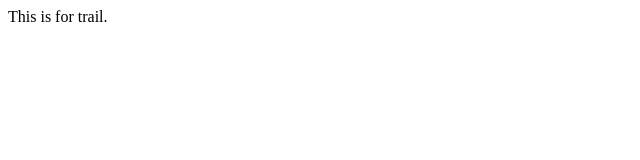
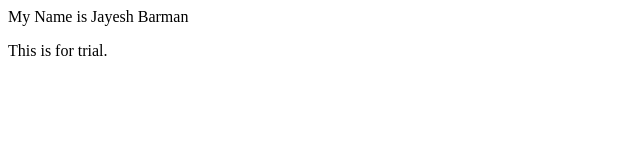
Before and after one commit to jayeshbarman/workspace, a plain HTML site: page hello.html in a window 1280 px wide. Shown: the whole page, without its empty margins (0-640 px from the left). Drawn offline with Linux system fonts and the light colour scheme.

Commit message:
Update hello.html

```diff
--- a/hello.html
+++ b/hello.html
@@ -3,6 +3,7 @@
         <title>Hello</title>
     </head>
     <body>
-       <p>This is for trail.</p>
+       <p>My Name is Jayesh Barman<p>
+       <p>This is for trial.</p>
     </body>
 </html>
```
